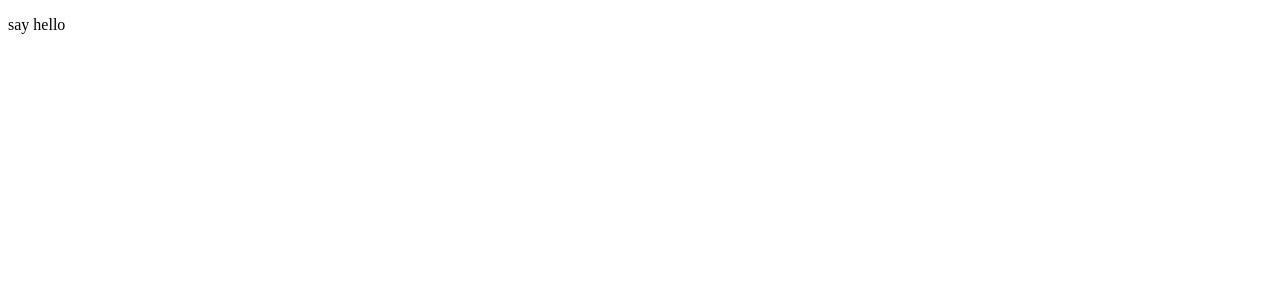
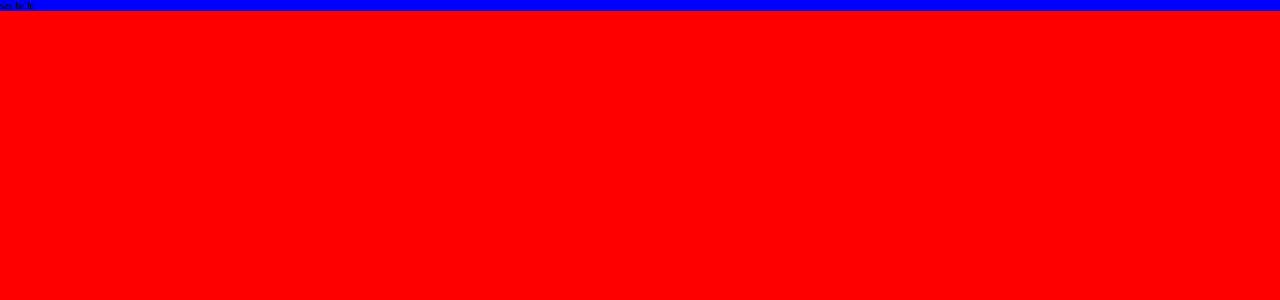
Before and after one commit to emmanuelnwogbo/quotstr-frontend, a React app: page / in a window 1280 px wide. Shown: the top 300 px of the page. Built offline with nearby package versions, Linux system fonts and the light colour scheme.

Commit message:
project boilerplate setup

```diff
--- a/package.json
+++ b/package.json
@@ -19,8 +19,13 @@
     "@babel/preset-env": "^7.4.3",
     "@babel/preset-react": "^7.0.0",
     "babel-loader": "^8.0.5",
+    "css-loader": "^2.1.1",
+    "file-loader": "^3.0.1",
     "html-loader": "^0.5.5",
     "html-webpack-plugin": "^3.2.0",
+    "node-sass": "^4.11.0",
+    "sass-loader": "^7.1.0",
+    "style-loader": "^0.23.1",
     "webpack": "^4.30.0",
     "webpack-cli": "^3.3.0",
     "webpack-dev-server": "^3.3.1"
--- a/src/App.jsx
+++ b/src/App.jsx
@@ -2,7 +2,7 @@ import React from "react";
 
 const App = () => {
   return (
-    <div>
+    <div className="app">
       <p>say hello</p>
     </div>
   )
--- a/src/index.js
+++ b/src/index.js
@@ -1,3 +1,4 @@
+import './scss/main.scss'
 import React from "react";
 import ReactDOM from "react-dom";
 
--- /dev/null
+++ b/src/scss/app.scss
@@ -0,0 +1,3 @@
+.app {
+  background: blue
+}
--- /dev/null
+++ b/src/scss/base/base.scss
@@ -0,0 +1,16 @@
+*,
+*::after,
+*::before {
+  margin: 0;
+  padding: 0;
+  box-sizing: inherit;
+}
+
+html {
+  box-sizing: border-box;
+  font-size: 60%;
+}
+
+body {
+  background: red;
+}
--- /dev/null
+++ b/src/scss/main.scss
@@ -0,0 +1,6 @@
+@import "base/base";
+@import "base/typography";
+@import "base/animations";
+@import "base/mixins";
+
+@import "app";
--- a/webpack.config.js
+++ b/webpack.config.js
@@ -14,12 +14,31 @@ module.exports = {
         }
       },
       {
-        test: /\.html$/,
+        test: /\.scss$/,
         use: [
           {
-            loader: "html-loader"
+            loader: "style-loader"
+          },
+          {
+            loader: "css-loader"
+          },
+          {
+            loader: "sass-loader"
           }
         ]
+      },
+      {
+        test: /\.(png|svg|jpg|gif)$/,
+        use: ["file-loader"]
+      },
+      {
+        test: /\.(html)$/,
+        use: {
+          loader: "html-loader",
+          options: {
+            attrs: [":data-src", "img:src", "link:href", "use:xlink:href"]
+          }
+        }
       }
     ]
   },
```
Also changed, not shown: src/scss/base/animations.scss (added), src/scss/base/mixins.scss (added), src/scss/base/typography.scss (added), 1 other file (tests, documents, lock files or other folders).
